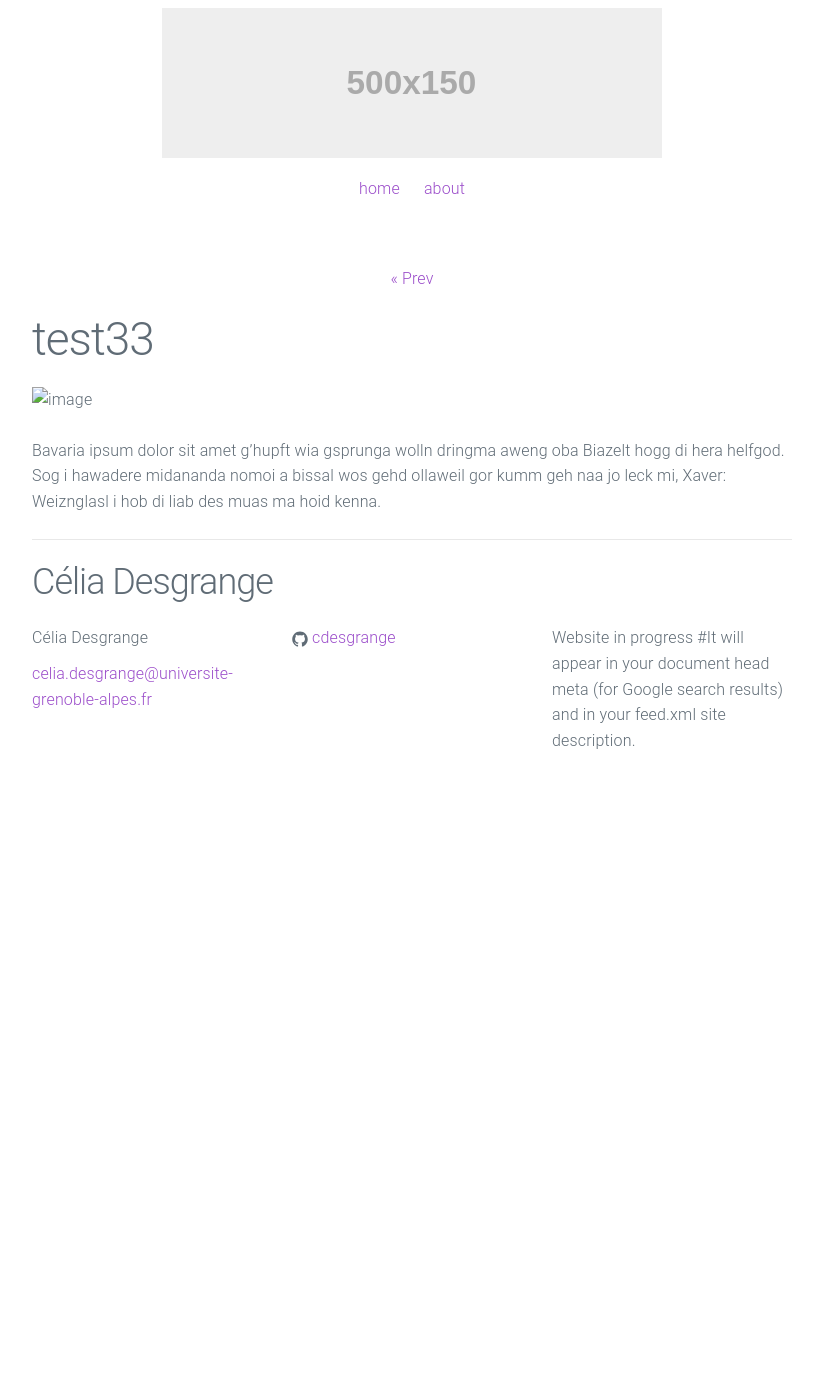
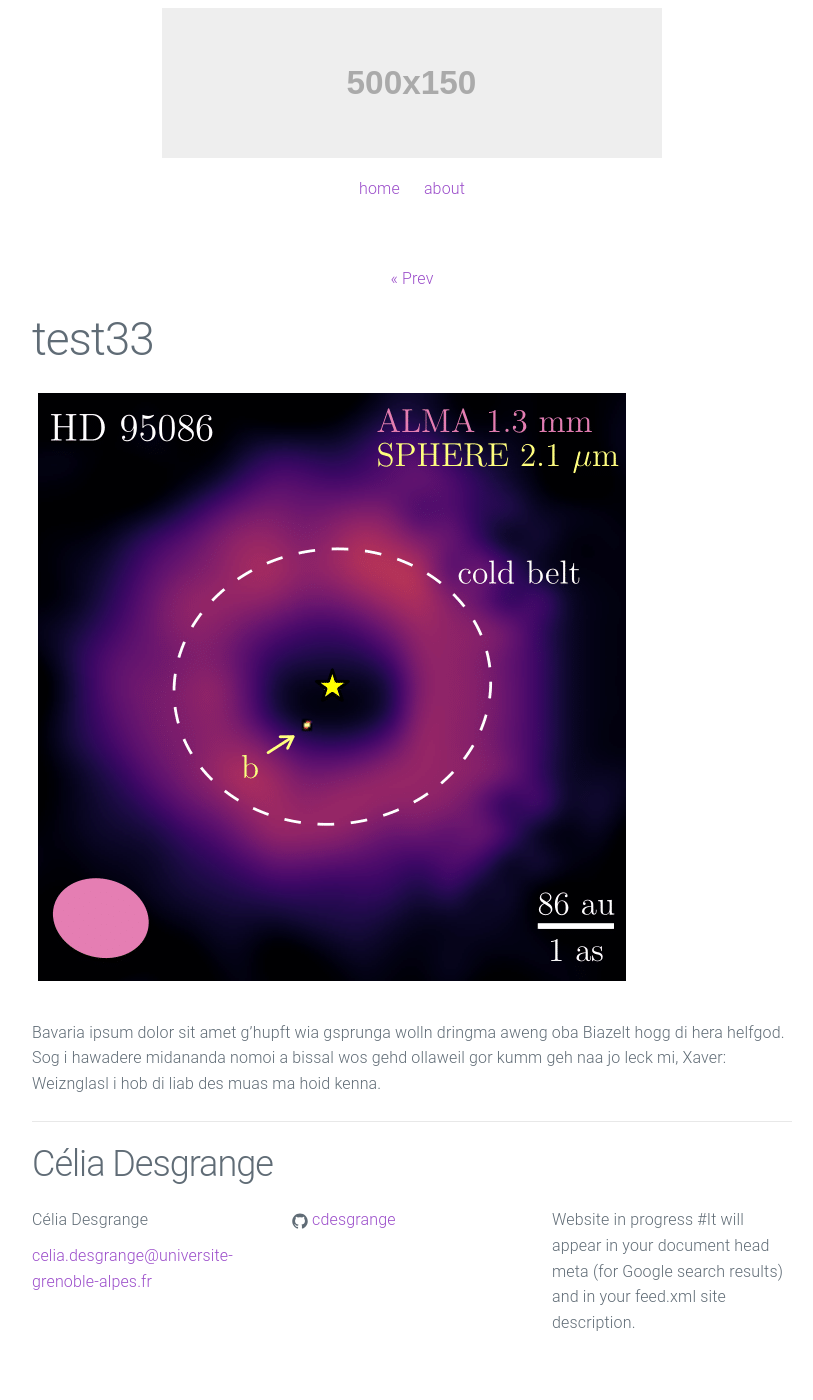
Before and after one commit to cdesgrange/cdesgrange.github.io, a Jekyll site: the page built from _posts/2015-10-09-test33.markdown, in a window 1280 px wide. Shown: the whole page, without its empty margins (228-1041 px from the left). Built offline with Jekyll 4.4.1, drawn with Linux system fonts in a browser that asks for light colours; before the commit the page ends 900 px from its top, so only the background shows below that.

Commit message:
Update 2015-10-09-test33.markdown

```diff
--- a/_posts/2015-10-09-test33.markdown
+++ b/_posts/2015-10-09-test33.markdown
@@ -5,6 +5,6 @@ date:   2015-10-09 15:39:40
 preview: fig/HD95086_overview.png
 ---
 
-![image](fig/HD95086_overview.png)
+![image](/fig/HD95086_overview.png)
 
 Bavaria ipsum dolor sit amet g’hupft wia gsprunga wolln dringma aweng oba Biazelt hogg di hera helfgod. Sog i hawadere midananda nomoi a bissal wos gehd ollaweil gor kumm geh naa jo leck mi, Xaver: Weiznglasl i hob di liab des muas ma hoid kenna.
```
